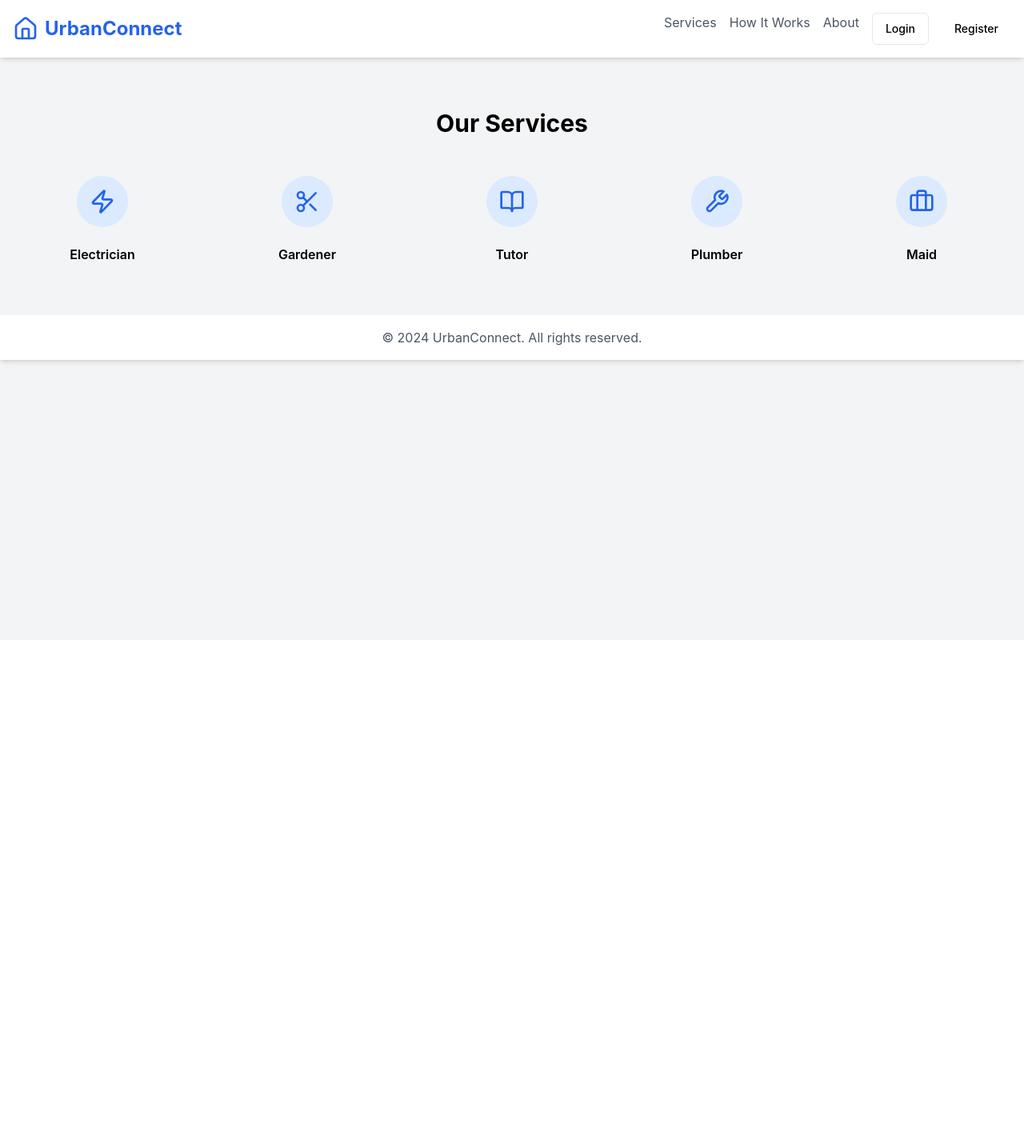
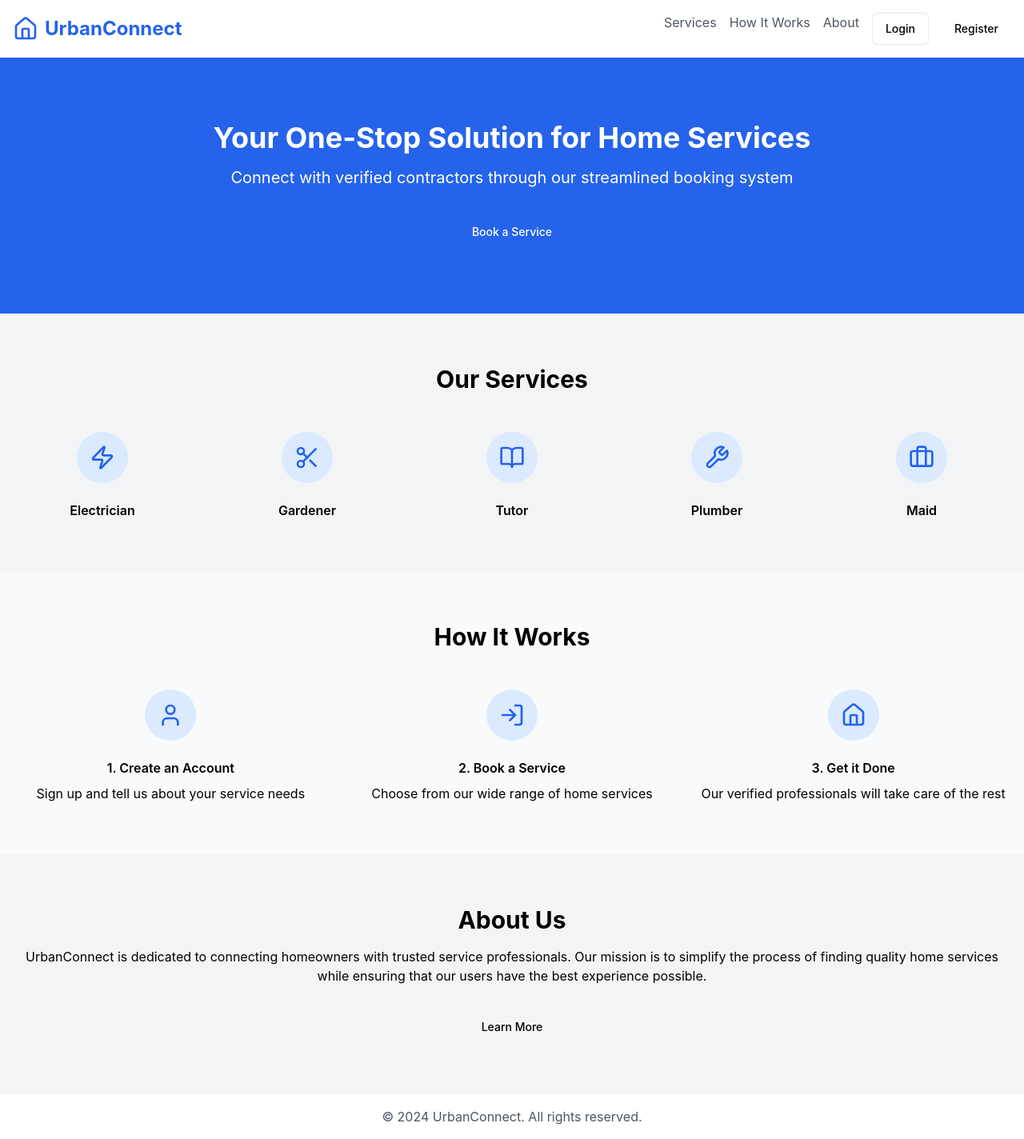
Before and after one commit to Team-Sharks-1/Frontend, a React (Create React App) app: page / in a window 1280 px wide. Shown: the whole page at 80% size. Before the commit the page ends 800 px from the top, so only its background shows below. Built offline with nearby package versions, Linux system fonts and the light colour scheme.

Commit message:
new changes

```diff
--- a/src/MainPage.js
+++ b/src/MainPage.js
@@ -1,5 +1,4 @@
 import React, { useState } from 'react';
-import { useNavigate } from 'react-router-dom';
 import { X, Menu, User, LogIn, Home, Zap, Scissors, BookOpen, Wrench, Briefcase } from 'lucide-react';
 import { Dialog, DialogContent, DialogHeader, DialogTitle, DialogTrigger } from './components/ui/Dialog';
 import Label from './components/ui/Label';
@@ -13,21 +12,6 @@ const services = [
   { name: 'Plumber', icon: Wrench },
   { name: 'Maid', icon: Briefcase },
 ];
-
-const Dashboard = () => {
-  const navigate = useNavigate();
-
-  return (
-      <section className="MainPage">
-          <h2>Available Services</h2>
-          {services.map(service => (
-            <div key={service.name} className="service" onClick={() => navigate(`/professionals?service=${service.name}`)}>
-              {service.name}
-            </div>
-          ))}
-      </section>
-  );
-};
 
 const MainPage = () => {
   const [isMenuOpen, setIsMenuOpen] = useState(false);
@@ -56,21 +40,22 @@ const MainPage = () => {
     if (response.ok) {
       alert('Registration successful!');
     } else {
+      // Handle server errors or validation errors
       const errorMessage = data.message || data.errors?.map(e => e.msg).join(', ') || 'An error occurred during registration';
       alert(`Registration failed: ${errorMessage}`);
     }
   } catch (error) {
+    // Handle network errors or other exceptions
     console.error('Registration error:', error);
     alert(`Registration failed: ${error.message || 'An unexpected error occurred'}`);
   }
 };
-
 // Login user
 const loginUser = async (event) => {
   event.preventDefault();
 
   const loginData = {
-      email: event.target.email.value,
+    email: event.target.email.value, // Changed username to email
     password: event.target.password.value,
   };
 
@@ -117,11 +102,11 @@ const MainPage = () => {
                 <form className="space-y-4" onSubmit={loginUser}>
                   <div>
                     <Label htmlFor="email">Email</Label>
-                    <Input id="email" name="email" type="email" placeholder="Enter your email" />
+                    <Input id="email" type="email" placeholder="Enter your email" />
                   </div>
                   <div>
                     <Label htmlFor="password">Password</Label>
-                    <Input id="password" name="password" type="password" placeholder="Enter your password" />
+                    <Input id="password" type="password" placeholder="Enter your password" />
                   </div>
                   <Button type="submit" className="w-full">Login</Button>
                 </form>
@@ -135,18 +120,19 @@ const MainPage = () => {
                 <DialogHeader>
                   <DialogTitle>Register</DialogTitle>
                 </DialogHeader>
+
                 <form className="space-y-4" onSubmit={registerUser}>
                   <div>
                     <Label htmlFor="name">Name</Label>
-                    <Input id="name" name="name" type="text" placeholder="Enter your name" />
+                    <Input id="name" type="text" placeholder="Enter your name" />
                   </div>
                   <div>
                     <Label htmlFor="email">Email</Label>
-                    <Input id="email" name="email" type="email" placeholder="Enter your email" />
+                    <Input id="email" type="email" placeholder="Enter your email" />
                   </div>
                   <div>
                     <Label htmlFor="password">Password</Label>
-                    <Input id="password" name="password" type="password" placeholder="Create a password" />
+                    <Input id="password" type="password" placeholder="Create a password" />
                   </div>
                   <Button type="submit" className="w-full">Register</Button>
                 </form>
@@ -162,12 +148,65 @@ const MainPage = () => {
             <a href="#services" className="block px-4 py-2 text-gray-600 hover:bg-gray-100">Services</a>
             <a href="#how-it-works" className="block px-4 py-2 text-gray-600 hover:bg-gray-100">How It Works</a>
             <a href="#about" className="block px-4 py-2 text-gray-600 hover:bg-gray-100">About</a>
+            <Dialog>
+              <DialogTrigger asChild>
+                <Button variant="outline" className="w-full mt-2">Login</Button>
+              </DialogTrigger>
+              <DialogContent>
+                <DialogHeader>
+                  <DialogTitle>Login</DialogTitle>
+                </DialogHeader>
+                <form className="space-y-4" onSubmit={loginUser}>
+                  <div>
+                    <Label htmlFor="email">Email</Label>
+                    <Input id="email" type="email" placeholder="Enter your email" />
+                  </div>
+                  <div>
+                    <Label htmlFor="password">Password</Label>
+                    <Input id="password" type="password" placeholder="Enter your password" />
+                  </div>
+                  <Button type="submit" className="w-full">Login</Button>
+                </form>
+              </DialogContent>
+            </Dialog>
+            <Dialog>
+              <DialogTrigger asChild>
+                <Button className="w-full mt-2">Register</Button>
+              </DialogTrigger>
+              <DialogContent>
+                <DialogHeader>
+                  <DialogTitle>Register</DialogTitle>
+                </DialogHeader>
+                <form className="space-y-4" onSubmit={registerUser}>
+                  <div>
+                    <Label htmlFor="name">Name</Label>
+                    <Input id="name" type="text" placeholder="Enter your name" />
+                  </div>
+                  <div>
+                    <Label htmlFor="email">Email</Label>
+                    <Input id="email" type="email" placeholder="Enter your email" />
+                  </div>
+                  <div>
+                    <Label htmlFor="password">Password</Label>
+                    <Input id="password" type="password" placeholder="Create a password" />
+                  </div>
+                  <Button type="submit" className="w-full">Register</Button>
+                </form>
+              </DialogContent>
+            </Dialog>
           </div>
         )}
       </header>
 
       <main>
-        {/* Main sections for your app */}
+        <section className="bg-blue-600 text-white py-20">
+          <div className="container mx-auto px-4 text-center">
+            <h2 className="text-4xl font-bold mb-4">Your One-Stop Solution for Home Services</h2>
+            <p className="text-xl mb-8">Connect with verified contractors through our streamlined booking system</p>
+            <Button size="lg">Book a Service</Button>
+          </div>
+        </section>
+
         <section id="services" className="py-16">
           <div className="container mx-auto px-4">
             <h2 className="text-3xl font-bold text-center mb-12">Our Services</h2>
@@ -183,7 +222,47 @@ const MainPage = () => {
             </div>
           </div>
         </section>
-        {/* Additional sections as in your previous code */}
+
+        <section id="how-it-works" className="bg-gray-50 py-16">
+          <div className="container mx-auto px-4">
+            <h2 className="text-3xl font-bold text-center mb-12">How It Works</h2>
+            <div className="grid md:grid-cols-3 gap-8">
+              <div className="text-center">
+                <div className="bg-blue-100 rounded-full p-4 inline-block mb-4">
+                  <User className="h-8 w-8 text-blue-600" />
+                </div>
+                <h3 className="font-semibold mb-2">1. Create an Account</h3>
+                <p>Sign up and tell us about your service needs</p>
+              </div>
+              <div className="text-center">
+                <div className="bg-blue-100 rounded-full p-4 inline-block mb-4">
+                  <LogIn className="h-8 w-8 text-blue-600" />
+                </div>
+                <h3 className="font-semibold mb-2">2. Book a Service</h3>
+                <p>Choose from our wide range of home services</p>
+              </div>
+              <div className="text-center">
+                <div className="bg-blue-100 rounded-full p-4 inline-block mb-4">
+                  <Home className="h-8 w-8 text-blue-600" />
+                </div>
+                <h3 className="font-semibold mb-2">3. Get it Done</h3>
+                <p>Our verified professionals will take care of the rest</p>
+              </div>
+            </div>
+          </div>
+        </section>
+
+        <section id="about" className="py-16">
+        <div className="container mx-auto px-4 text-center">
+            <h2 className="text-3xl font-bold mb-4">About Us</h2>
+            <p className="mb-8">
+              UrbanConnect is dedicated to connecting homeowners with trusted service professionals.
+              Our mission is to simplify the process of finding quality home services while ensuring
+              that our users have the best experience possible.
+            </p>
+            <Button>Learn More</Button>
+          </div>
+        </section>
       </main>
 
       <footer className="bg-white shadow-md py-4">
```
Lines whose indentation alone changed are shown as unchanged.
